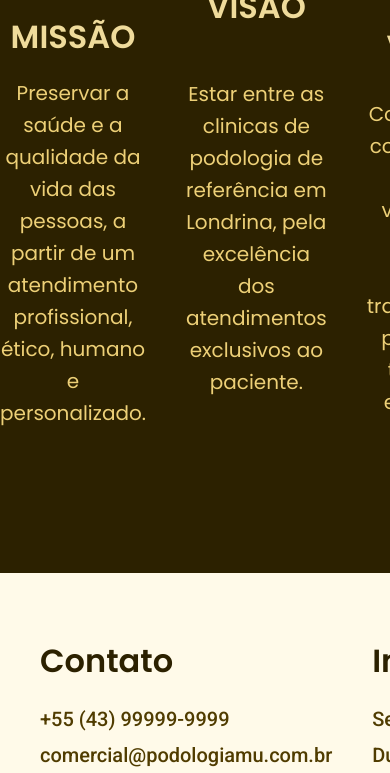
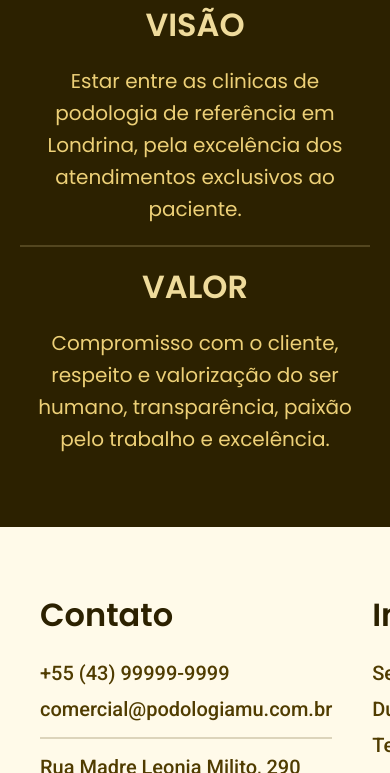
Before and after one commit to PedroKarasudani/PodologiaMU, a plain HTML site: page index.html in a window 390 px wide. Shown: the part 3349-4122 px from the top of the page. Drawn offline with Linux system fonts and the light colour scheme.

Commit message:
missao responsivo1

```diff
--- a/css/home/missao.css
+++ b/css/home/missao.css
@@ -3,7 +3,7 @@
 }
 
 .missao {
-  padding: 144px 0;
+  padding: 144px 20px;
   display: grid;
   grid-template-columns: repeat(3, 1fr);
   gap: 40px;
@@ -20,3 +20,23 @@
 .missao h1 {
   text-transform: uppercase;
 }
+
+@media (max-width: 700px) {
+  .missao {
+    grid-template-columns: 1fr;
+    padding: 72px 20px;
+    gap: 20px;
+  }
+
+  .missao-conteudo img {
+    display: none;
+  }
+
+  .missao div + div::before {
+    content: "";
+    display: block;
+    background: rgba(239, 219, 155, 0.2);
+    width: 100%;
+    height: 2px;
+  }
+}
```
